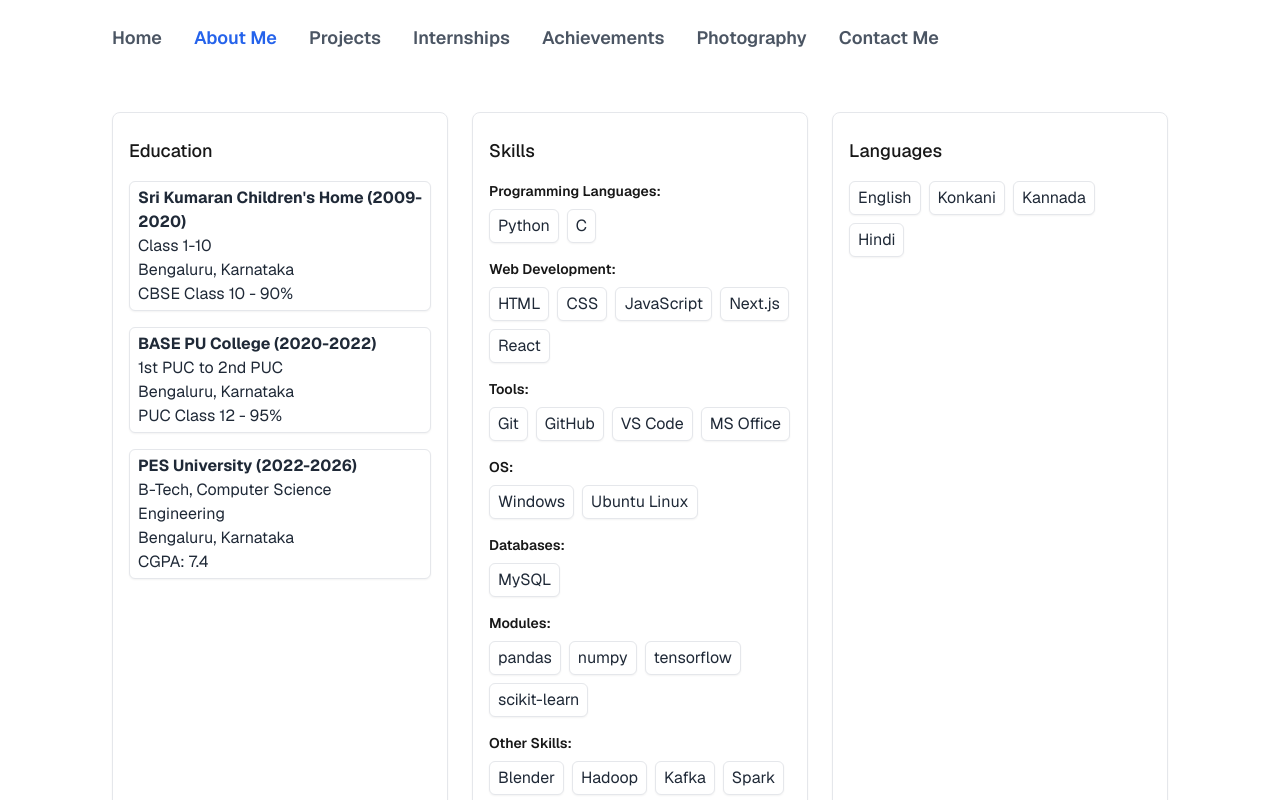
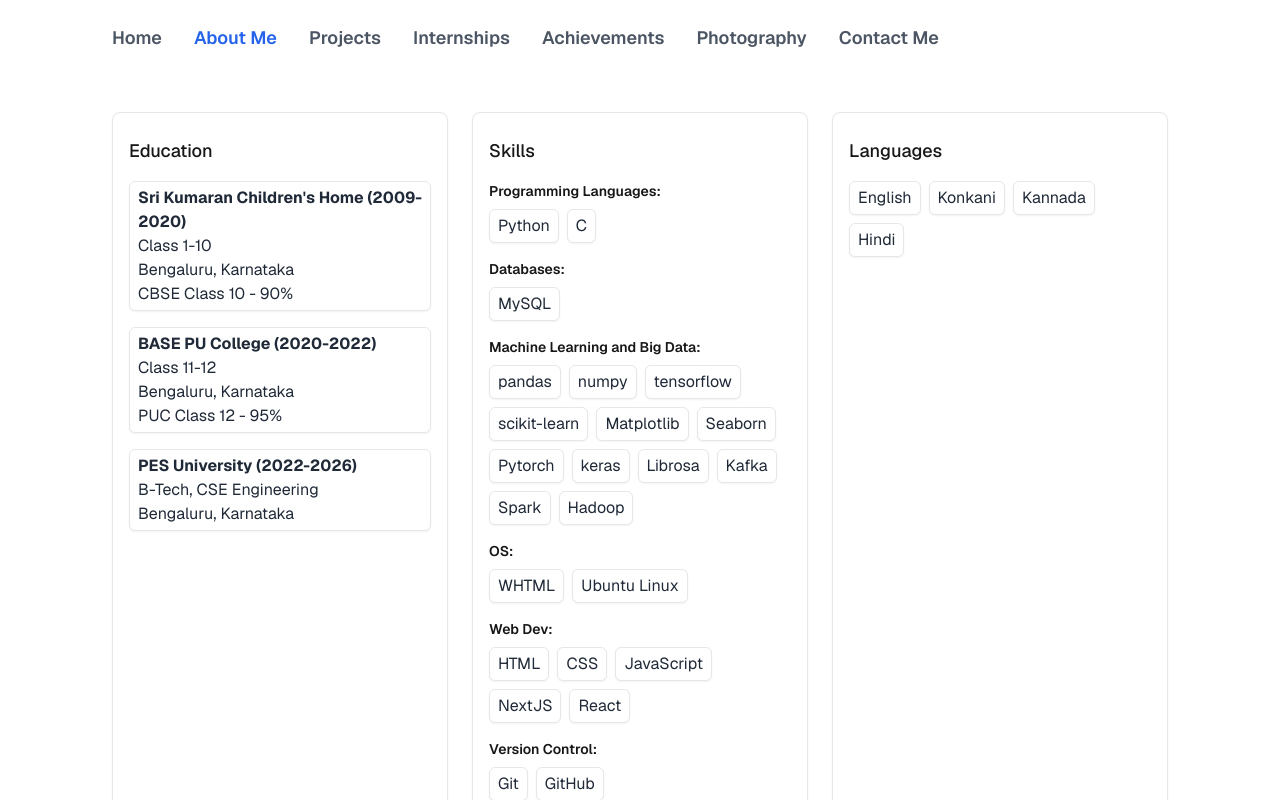
Before and after one commit to sumukhacharya03/personal-portfolio, a Next.js app: page / in a window 1280 px wide. Both pictures are taken after a click on the button "About Me". Shown: the top 800 px of the page. Built offline with nearby package versions, Linux system fonts and the light colour scheme.

Commit message:
Few Modifications

```diff
--- a/app/page.tsx
+++ b/app/page.tsx
@@ -111,15 +111,14 @@ export default function Home() {
                 </div>
                 <div className="px-2 py-1 border rounded-md bg-white text-gray-800 shadow-sm transition-transform duration-300 hover:-translate-y-1">
                 <b>BASE PU College (2020-2022)</b><br />
-                1st PUC to 2nd PUC<br />
+                Class 11-12<br />
                 Bengaluru, Karnataka<br />
                 PUC Class 12 - 95%
                 </div>
                 <div className="px-2 py-1 border rounded-md bg-white text-gray-800 shadow-sm transition-transform duration-300 hover:-translate-y-1">
                 <b>PES University (2022-2026)</b><br />
-                B-Tech, Computer Science Engineering<br />
+                B-Tech, CSE Engineering<br />
                 Bengaluru, Karnataka<br />
-                CGPA: 7.4
                 </div>
               </div>
               </div>
@@ -136,53 +135,60 @@ export default function Home() {
                 </div>
               </div>
               <div className="mt-4">
-                <h4 className="text-sm font-semibold mb-2">Web Development:</h4>
-                <div className="flex flex-wrap gap-2">
-                  <span className="px-2 py-1 border rounded-md bg-white text-gray-800 shadow-sm transition-transform duration-300 hover:-translate-y-1">HTML</span>
-                  <span className="px-2 py-1 border rounded-md bg-white text-gray-800 shadow-sm transition-transform duration-300 hover:-translate-y-1">CSS</span>
-                  <span className="px-2 py-1 border rounded-md bg-white text-gray-800 shadow-sm transition-transform duration-300 hover:-translate-y-1">JavaScript</span>
-                  <span className="px-2 py-1 border rounded-md bg-white text-gray-800 shadow-sm transition-transform duration-300 hover:-translate-y-1">Next.js</span>
-                  <span className="px-2 py-1 border rounded-md bg-white text-gray-800 shadow-sm transition-transform duration-300 hover:-translate-y-1">React</span>
-                </div>
-              </div>
-              <div className="mt-4">
-                <h4 className="text-sm font-semibold mb-2">Tools:</h4>
-                <div className="flex flex-wrap gap-2">
-                  <span className="px-2 py-1 border rounded-md bg-white text-gray-800 shadow-sm transition-transform duration-300 hover:-translate-y-1">Git</span>
-                  <span className="px-2 py-1 border rounded-md bg-white text-gray-800 shadow-sm transition-transform duration-300 hover:-translate-y-1">GitHub</span>
-                  <span className="px-2 py-1 border rounded-md bg-white text-gray-800 shadow-sm transition-transform duration-300 hover:-translate-y-1">VS Code</span>
-                  <span className="px-2 py-1 border rounded-md bg-white text-gray-800 shadow-sm transition-transform duration-300 hover:-translate-y-1">MS Office</span>
-                </div>
-              </div>
-              <div className="mt-4">
-                <h4 className="text-sm font-semibold mb-2">OS:</h4>
-                <div className="flex flex-wrap gap-2">
-                  <span className="px-2 py-1 border rounded-md bg-white text-gray-800 shadow-sm transition-transform duration-300 hover:-translate-y-1">Windows</span>
-                  <span className="px-2 py-1 border rounded-md bg-white text-gray-800 shadow-sm transition-transform duration-300 hover:-translate-y-1">Ubuntu Linux</span>
-                </div>
-              </div>
-              <div className="mt-4">
                 <h4 className="text-sm font-semibold mb-2">Databases:</h4>
                 <div className="flex flex-wrap gap-2">
                   <span className="px-2 py-1 border rounded-md bg-white text-gray-800 shadow-sm transition-transform duration-300 hover:-translate-y-1">MySQL</span>
                 </div>
               </div>
               <div className="mt-4">
-                <h4 className="text-sm font-semibold mb-2">Modules:</h4>
+                <h4 className="text-sm font-semibold mb-2">Machine Learning and Big Data:</h4>
                 <div className="flex flex-wrap gap-2">
                   <span className="px-2 py-1 border rounded-md bg-white text-gray-800 shadow-sm transition-transform duration-300 hover:-translate-y-1">pandas</span>
                   <span className="px-2 py-1 border rounded-md bg-white text-gray-800 shadow-sm transition-transform duration-300 hover:-translate-y-1">numpy</span>
                   <span className="px-2 py-1 border rounded-md bg-white text-gray-800 shadow-sm transition-transform duration-300 hover:-translate-y-1">tensorflow</span>
                   <span className="px-2 py-1 border rounded-md bg-white text-gray-800 shadow-sm transition-transform duration-300 hover:-translate-y-1">scikit-learn</span>
+                  <span className="px-2 py-1 border rounded-md bg-white text-gray-800 shadow-sm transition-transform duration-300 hover:-translate-y-1">Matplotlib</span>
+                  <span className="px-2 py-1 border rounded-md bg-white text-gray-800 shadow-sm transition-transform duration-300 hover:-translate-y-1">Seaborn</span>
+                  <span className="px-2 py-1 border rounded-md bg-white text-gray-800 shadow-sm transition-transform duration-300 hover:-translate-y-1">Pytorch</span>
+                  <span className="px-2 py-1 border rounded-md bg-white text-gray-800 shadow-sm transition-transform duration-300 hover:-translate-y-1">keras</span>
+                  <span className="px-2 py-1 border rounded-md bg-white text-gray-800 shadow-sm transition-transform duration-300 hover:-translate-y-1">Librosa</span>
+                  <span className="px-2 py-1 border rounded-md bg-white text-gray-800 shadow-sm transition-transform duration-300 hover:-translate-y-1">Kafka</span>
+                  <span className="px-2 py-1 border rounded-md bg-white text-gray-800 shadow-sm transition-transform duration-300 hover:-translate-y-1">Spark</span>
+                  <span className="px-2 py-1 border rounded-md bg-white text-gray-800 shadow-sm transition-transform duration-300 hover:-translate-y-1">Hadoop</span>
+                </div>
+              </div>
+              <div className="mt-4">
+                <h4 className="text-sm font-semibold mb-2">OS:</h4>
+                <div className="flex flex-wrap gap-2">
+                  <span className="px-2 py-1 border rounded-md bg-white text-gray-800 shadow-sm transition-transform duration-300 hover:-translate-y-1">WHTML</span>
+                  <span className="px-2 py-1 border rounded-md bg-white text-gray-800 shadow-sm transition-transform duration-300 hover:-translate-y-1">Ubuntu Linux</span>
+                </div>
+              </div>
+              <div className="mt-4">
+                <h4 className="text-sm font-semibold mb-2">Web Dev:</h4>
+                <div className="flex flex-wrap gap-2">
+                  <span className="px-2 py-1 border rounded-md bg-white text-gray-800 shadow-sm transition-transform duration-300 hover:-translate-y-1">HTML</span>
+                  <span className="px-2 py-1 border rounded-md bg-white text-gray-800 shadow-sm transition-transform duration-300 hover:-translate-y-1">CSS</span>
+                  <span className="px-2 py-1 border rounded-md bg-white text-gray-800 shadow-sm transition-transform duration-300 hover:-translate-y-1">JavaScript</span>
+                  <span className="px-2 py-1 border rounded-md bg-white text-gray-800 shadow-sm transition-transform duration-300 hover:-translate-y-1">NextJS</span>
+                  <span className="px-2 py-1 border rounded-md bg-white text-gray-800 shadow-sm transition-transform duration-300 hover:-translate-y-1">React</span>
+                </div>
+              </div>
+              <div className="mt-4">
+                <h4 className="text-sm font-semibold mb-2">Version Control:</h4>
+                <div className="flex flex-wrap gap-2">
+                  <span className="px-2 py-1 border rounded-md bg-white text-gray-800 shadow-sm transition-transform duration-300 hover:-translate-y-1">Git</span>
+                  <span className="px-2 py-1 border rounded-md bg-white text-gray-800 shadow-sm transition-transform duration-300 hover:-translate-y-1">GitHub</span>
                 </div>
               </div>
               <div className="mt-4">
                 <h4 className="text-sm font-semibold mb-2">Other Skills:</h4>
                 <div className="flex flex-wrap gap-2">
                   <span className="px-2 py-1 border rounded-md bg-white text-gray-800 shadow-sm transition-transform duration-300 hover:-translate-y-1">Blender</span>
-                  <span className="px-2 py-1 border rounded-md bg-white text-gray-800 shadow-sm transition-transform duration-300 hover:-translate-y-1">Hadoop</span>
-                  <span className="px-2 py-1 border rounded-md bg-white text-gray-800 shadow-sm transition-transform duration-300 hover:-translate-y-1">Kafka</span>
-                  <span className="px-2 py-1 border rounded-md bg-white text-gray-800 shadow-sm transition-transform duration-300 hover:-translate-y-1">Spark</span>
+                  <span className="px-2 py-1 border rounded-md bg-white text-gray-800 shadow-sm transition-transform duration-300 hover:-translate-y-1">MSOffice</span>
+                  <span className="px-2 py-1 border rounded-md bg-white text-gray-800 shadow-sm transition-transform duration-300 hover:-translate-y-1">VSCode</span>
+                  <span className="px-2 py-1 border rounded-md bg-white text-gray-800 shadow-sm transition-transform duration-300 hover:-translate-y-1">Docker</span>
+                  <span className="px-2 py-1 border rounded-md bg-white text-gray-800 shadow-sm transition-transform duration-300 hover:-translate-y-1">Kubernetes</span>
                 </div>
               </div>
               </div>
@@ -465,22 +471,22 @@ export default function Home() {
                   className="rounded-md w-full h-auto object-cover"
                 />
                 <h3 className="text-lg font-medium mt-2">
-                CODMAV(Center of Data Modelling and Visualization)PESU
+                CODMAV (Center of Data Modelling and Visualization), PESU
                 </h3>
-                <ul className="list-disc pl-5 text-sm text-grey-600">
+                <ul className="list-disc pl-5 text-sm text-white-600">
                   <li>
-                    Role:<b>Intern</b>
+                    Role : <b>Intern</b>
                   </li>
                   <li>
                     Duration: 2/06/2024 to 2/08/2024
                   </li>
                   <li>
-                    Along with three teammates, I worked on a machine learning project titled &quot;Predictive
+                    Along with my three teammates, I worked on a machine learning project titled &quot;Predictive
                     Analytics for Early Lung Cancer Risk Using Machine Learning&quot;.
                   </li>
                   <li>
                     My role involved preprocessing the
-                    dataset using various techniques, applying feature selection algorithms, implementing machine learning
+                    dataset using various techniques, applying feature selection algorithms(PCA, BSO, RFE, SelectKBest), implementing machine learning
                     models on the transformed datasets, and visualizing the results through tables, graphs, and other methods.
                   </li>
                   <li>
@@ -490,7 +496,10 @@ export default function Home() {
                   <li>
                     We used Python for the project and learned to work with various Python libraries, including Scikit-learn,
                     Pandas, Numpy, and more. The models we applied included XGBoost, CatBoost, SVM, KNN, and an
-                    Ensemble Model.
+                    Ensemble Model, achieving highest accuracy of 98.746% and a recall of 96.245% for RFE-selected features.
+                  </li>
+                  <li>
+                    Published a research paper titled &quot;Predictive Analytics for Early Lung Cancer Risk Using Machine Learning&quot; at the 2025 IEEE InC4 Conference (March 2025).
                   </li>
                 </ul>
               </div>
@@ -505,10 +514,10 @@ export default function Home() {
             Hackathons
             </h2>
             <ul className="list-disc pl-5">
-              <li className="text-lg">Placed 7th in Data Analytics Kaggle Hackathon</li>
-              <li className="text-lg">Placed 19th in Data Analytics Kaggle Hackathon</li>
-              <li className="text-lg">Placed 5th in ML Kaggle Hackathon</li>
-              <li className="text-lg">Participated in other Hackathons like Ingenious, Hacknight etc.</li>
+              <li className="text-lg">Learn Photorealism with Blender 4-week Course Certificate.</li>
+              <li className="text-lg">Placed Top-10 in Kaggle Data Analytics Hackathon.</li>
+              <li className="text-lg">Placed Top-10 in Kaggle Machine Learning Hackathon.</li>
+              <li className="text-lg">Participated in multiple other Hackathons like Ingenious, Hacknight etc.</li>
             </ul>
             <h2 className="text-lg sm:text-xl md:text-2xl font-semibold mb-2 sm:mb-4">
             Certificates
```
Also changed, not shown: public/codmav.png, public/me.jpg.
